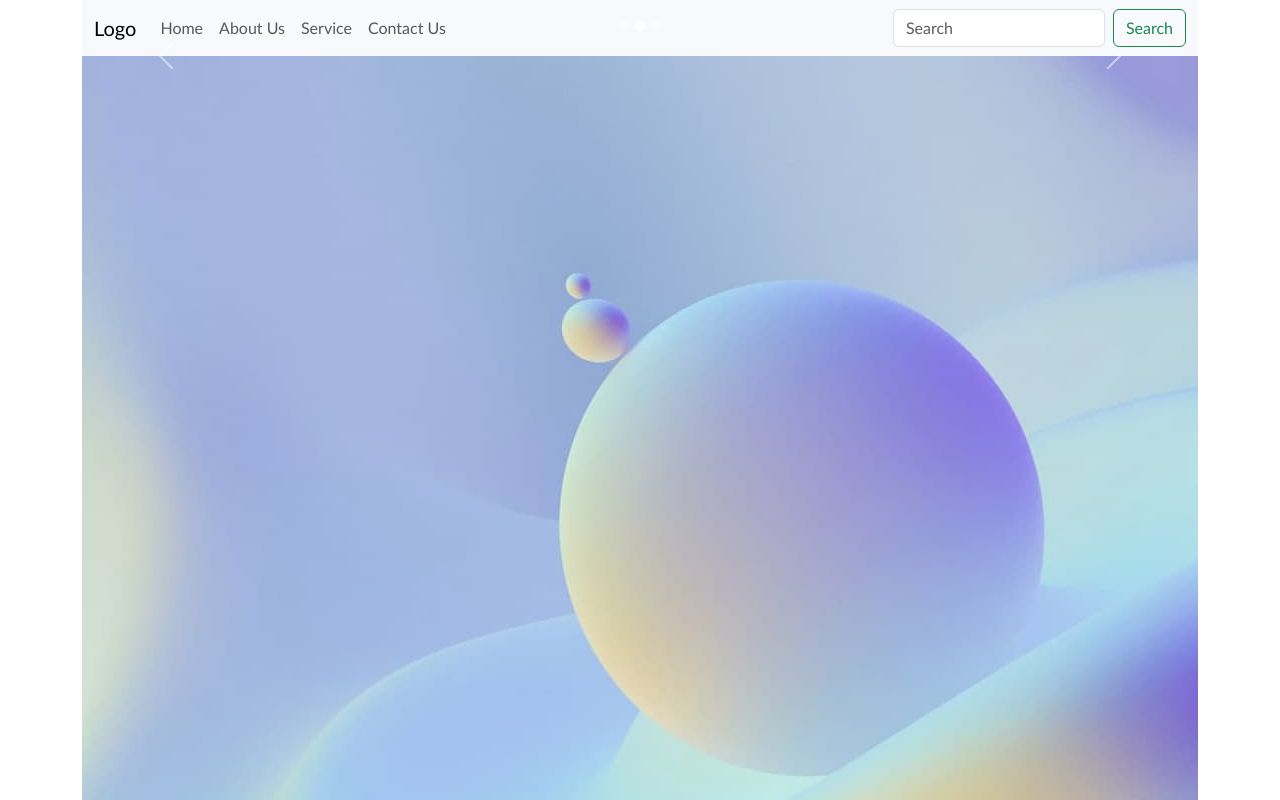
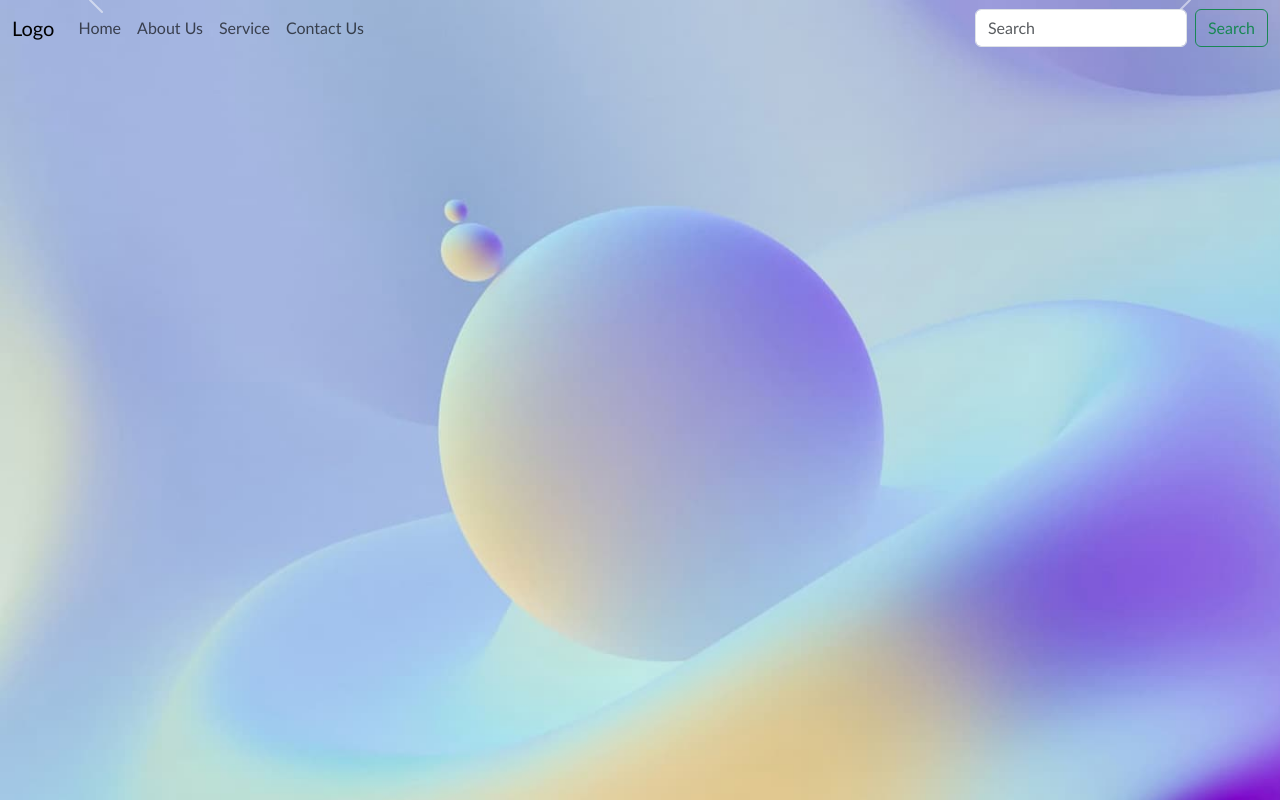
Before and after one commit to karthik6325/Figma-replica, a React (Create React App) app: page / in a window 1280 px wide. Shown: the top 800 px of the page. Built offline with nearby package versions, Linux system fonts and the light colour scheme.

Commit message:
Fixed header container alignment

```diff
--- a/src/components/CarousalPage.js
+++ b/src/components/CarousalPage.js
@@ -4,7 +4,7 @@ import './CarousalPage.css'
 
 function CarousalPage() {
   return (
-    <div>
+    <div className="common-background">
       <Carousel>
         <Carousel.Item>
           <Carousel.Caption>
@@ -13,24 +13,20 @@ function CarousalPage() {
           </Carousel.Caption>
         </Carousel.Item>
         <Carousel.Item>
-
           <Carousel.Caption>
             <h3>Second slide label</h3>
             <p>Lorem ipsum dolor sit amet, consectetur adipiscing elit.</p>
           </Carousel.Caption>
         </Carousel.Item>
         <Carousel.Item>
-
           <Carousel.Caption>
             <h3>Third slide label</h3>
-            <p>
-              Praesent commodo cursus magna, vel scelerisque nisl consectetur.
-            </p>
+            <p>Praesent commodo cursus magna, vel scelerisque nisl consectetur.</p>
           </Carousel.Caption>
         </Carousel.Item>
       </Carousel>
     </div>
-  )
+  );
 }
 
 export default CarousalPage;
--- a/src/components/HeaderContainer.css
+++ b/src/components/HeaderContainer.css
@@ -1,5 +1,28 @@
+
+
+.containers {
+    display: flex;
+    flex-direction: column;
+}
+
 .carousal-container{
     background: url("../assets/images/stock-3.jpg");
     /* background-color: black; */
     height: 100vh;
+    background-repeat: no-repeat;
+    background-size: cover;
 }
+
+
+  .containers {
+    display: flex;
+    flex-direction: column;
+    height: 100vh; /* Ensure the container takes full viewport height */
+}
+
+.navbar-container {
+    position: fixed;
+    top: 0;
+    width: 100%;
+    z-index: 1000; /* Adjust z-index as needed */
+}
--- a/src/components/HeaderContainer.js
+++ b/src/components/HeaderContainer.js
@@ -6,8 +6,8 @@ import "./HeaderContainer.css"
 
 const HeaderContainer = () => {
     return (
-        <div className='container'>
-            <div>
+        <div className='containers'>
+            <div className='navbar-container'>
                 <NavbarScroll />
             </div>
             <div className='carousal-container'>
--- a/src/components/Navbar.js
+++ b/src/components/Navbar.js
@@ -1,3 +1,4 @@
+import React from 'react';
 import Button from 'react-bootstrap/Button';
 import Container from 'react-bootstrap/Container';
 import Form from 'react-bootstrap/Form';
@@ -5,17 +6,15 @@ import Nav from 'react-bootstrap/Nav';
 import Navbar from 'react-bootstrap/Navbar';
 import 'bootstrap/dist/css/bootstrap.min.css';
 
-
-const NavbarScroll = () =>{
+const NavbarScroll = () => {
     return (
-    <Navbar expand="lg" className="bg-body-tertiary">
+        <Navbar expand="lg" className="common-background">
             <Container fluid>
                 <Navbar.Brand href="#">Logo</Navbar.Brand>
                 <Navbar.Toggle aria-controls="navbarScroll" />
                 <Navbar.Collapse id="navbarScroll">
                     <Nav
                         className="me-auto my-2 my-lg-0"
-            style={{ maxHeight: '100px' }}
                         navbarScroll
                     >
                         <Nav.Link href="#action1">Home</Nav.Link>
```
Lines whose indentation alone changed are shown as unchanged.
